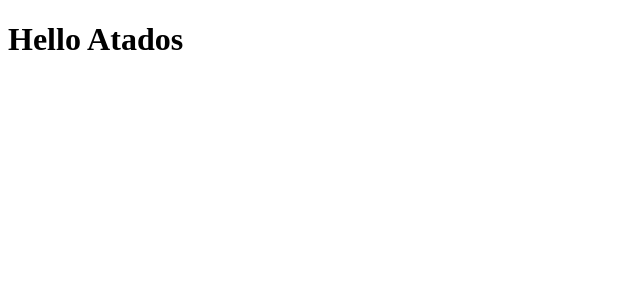
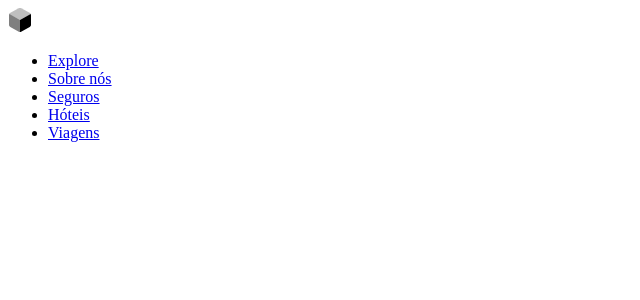
Before and after one commit to codder404/atados-test, a React (Create React App) app: page / in a window 1280 px wide. Shown: the top 300 px of the page, without its empty margins (0-640 px from the left). Built offline with nearby package versions, Linux system fonts and the light colour scheme.

Commit message:
This commit add layout to app.js

```diff
--- a/src/App.js
+++ b/src/App.js
@@ -1,10 +1,12 @@
 import React from 'react';
+
+import Layout from './components/Layout';
 
 function App() {
   return (
-    <>
-      <h1>Hello Atados</h1>
-    </>
+    <Layout>
+
+    </Layout>
   );
 }
 
```
